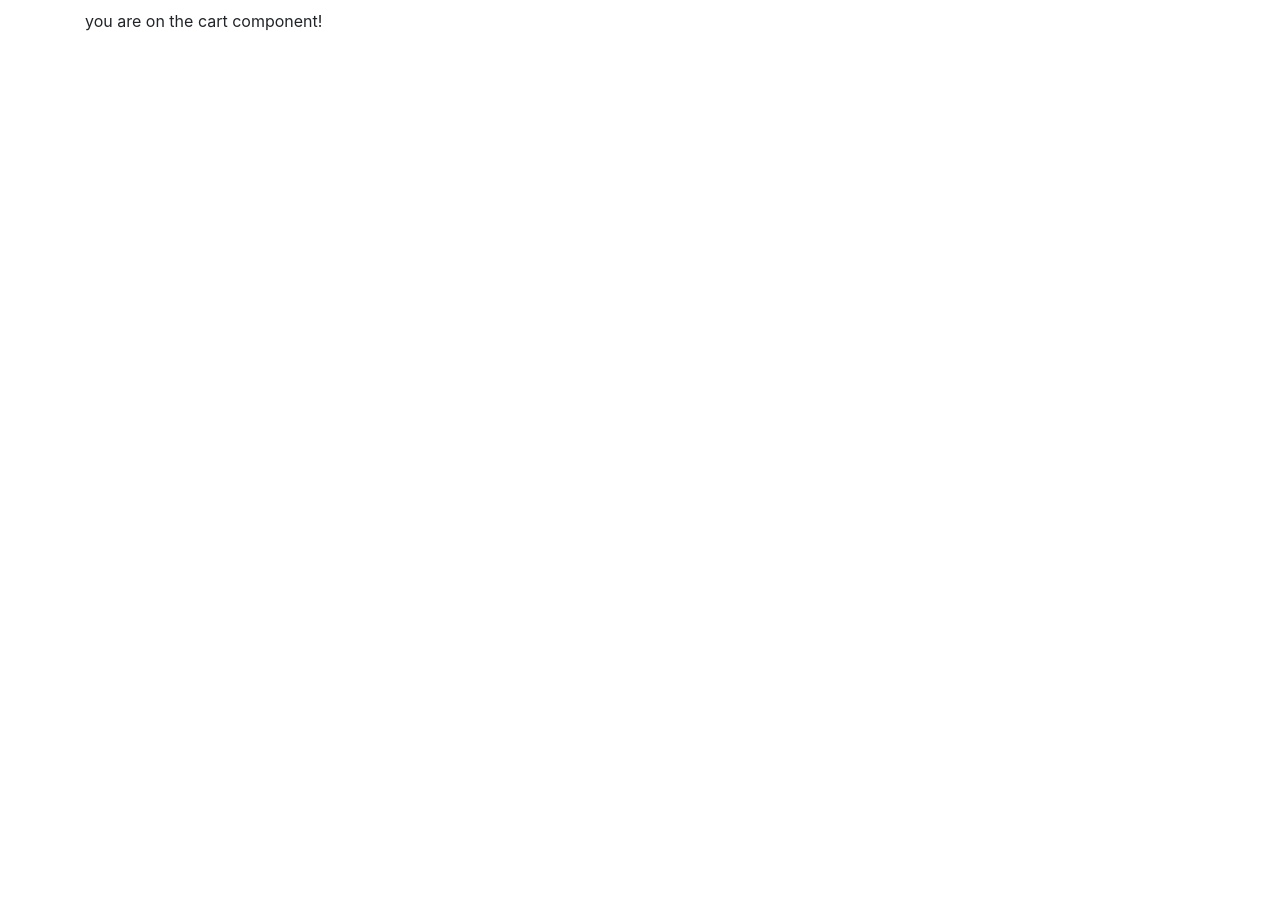
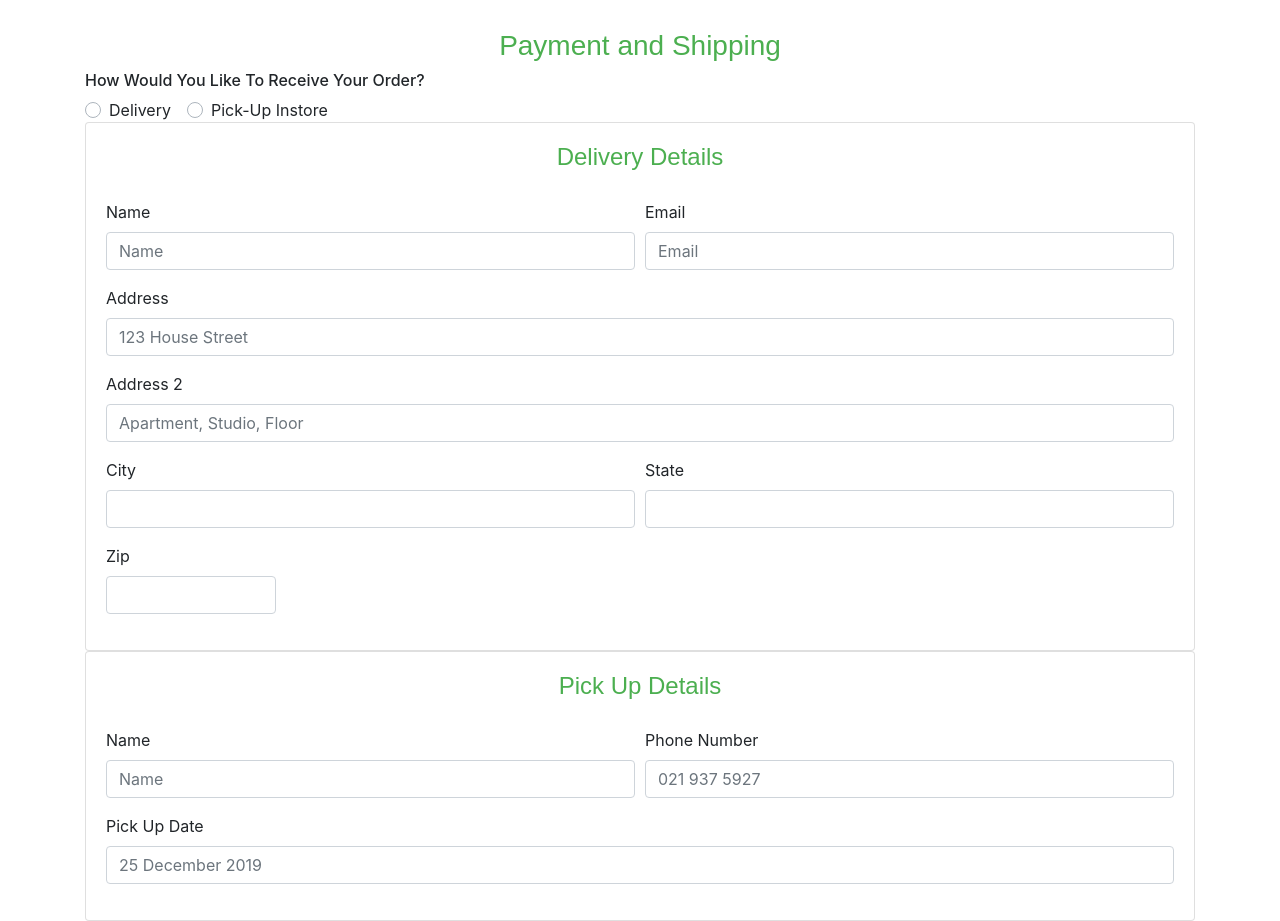
Before and after one commit to patrickiyog/ENSE701-2019-PlantATree, a React (Create React App) app: page /cart in a window 1280 px wide. Shown: the part 180-1101 px from the top of the page. Before the commit the page ends 800 px from the top, so only its background shows below. Built offline with nearby package versions, Linux system fonts and the light colour scheme.

Commit message:
delivery and pickup form slots

```diff
--- a/src/components/cart.component.js
+++ b/src/components/cart.component.js
@@ -1,15 +1,112 @@
 import React, {Component } from 'react';
 
-export default class ContactUs extends Component {
+export default class Cart extends Component {
 
     render() {
 
         return(
-            <div>
-                <p>
-                    you are on the cart component!
-                </p>
-            </div>
+            <section id="payment-and-shipping">
+
+                <div className="title-container">
+
+                    <div className="title-container">
+                        <h3>Payment and Shipping</h3>
+                    </div>
+
+                </div>
+
+                <h6>How Would You Like To Receive Your Order?</h6>
+
+                <div class="custom-control custom-radio custom-control-inline">
+                    <input type="radio" id="customRadioInline1" name="customRadioInline1" class="custom-control-input"/>
+                    <label class="custom-control-label" for="customRadioInline1">Delivery</label>
+                </div>
+                <div class="custom-control custom-radio custom-control-inline">
+                    <input type="radio" id="customRadioInline2" name="customRadioInline2" class="custom-control-input"/>
+                    <label class="custom-control-label" for="customRadioInline2"> Pick-Up Instore</label>
+                </div>
+
+
+                <div className="card">
+                    <div className="title-container">
+                        <h4>Delivery Details</h4>
+                    </div>
+
+                    <div className="card-body">
+                        <form>
+                            <div class="form-row">
+                                <div className="form-group col-md-6">
+                                    <label for="inputName4">Name</label>
+                                    <input type="name" class="form-control" id="inputName4" placeholder="Name"/>
+                                </div>
+                                <div className="form-group col-md-6">
+                                    <label for="inputEmail4"> Email </label>
+                                    <input type="email" class="form-control" id="inputEmail4" placeholder="Email"/>
+                                </div>
+                            </div>
+
+                            <div className="form-group">
+                                <label for="inputAddress">Address</label>
+                                <input type="text" class="form-control" id="inputAddress" placeholder="123 House Street"/>
+                            </div>
+
+                            <div className="form-group">
+                                <label for="inputAddress2">Address 2</label>
+                                <input type="text" class="form-control" id="inputAddress2" placeholder="Apartment, Studio, Floor"/>
+                            </div>
+
+                            <div class="form-row">
+                                <div className="form-group col-md-6">
+                                    <label for="inputCity">City</label>
+                                    <input type="text" class="form-control" id="inputCity"/>
+                                </div>
+                                <div className="form-group col-md-6">
+                                    <label for="inputState">State</label>
+                                    <input type="text" class="form-control" id="inputCity"/>
+                                </div>
+                            </div>
+
+                            <div className="form-row">
+                                <div className="form-group col-md-2">
+                                    <label for="inputZip">Zip</label>
+                                    <input type="text" class="form-control" id="inputZip"/>
+                                </div>
+                            </div>
+
+                        </form>
+                    </div>
+                </div>
+
+                <div className="card">
+                    <div className="title-container">
+                        <h4>Pick Up Details</h4>
+                    </div>
+
+                    <div className="card-body">
+                        <form>
+                            <div class="form-row">
+                                <div className="form-group col-md-6">
+                                    <label for="inputName4">Name</label>
+                                    <input type="name" class="form-control" id="inputName4" placeholder="Name"/>
+                                </div>
+                                <div className="form-group col-md-6">
+                                    <label for="inputNumber"> Phone Number </label>
+                                    <input type="number" class="form-control" id="inputNumber" placeholder="021 937 5927"/>
+                                </div>
+                            </div>
+
+                            <div className="form-group">
+                                <label for="inputDate">Pick Up Date</label>
+                                <input type="text" class="form-control" id="inputDate" placeholder="25 December 2019"/>
+                            </div>
+
+
+
+                        </form>
+                    </div>
+                </div>
+
+            </section>
         )
 
     }
--- a/src/components/contact-us.component.js
+++ b/src/components/contact-us.component.js
@@ -6,18 +6,22 @@ export default class ContactUs extends Component {
     render() {
         return(
             <section id = "contact card">
-                <div className="card">
+                <div className="title-container">
                     <img
                         src="https://apairandasparediy.com/wp-content/uploads/2016/07/APAS_Plant-Guide_Featured-Image.jpg"
                         height={180}
                         width={200}
                     />
 
+                    <div className="title-container">
+                        <h4>Contact the PlantATree Team!</h4>
+                    </div>
+
                     <div class="card-body" height={600} width={400}>
-                        <h4>Contact the PlantATree Team!</h4>
-                        <p>Office Hours: 9:00am - 5:00pm</p>
-                        <p>Email: contact@plantatree.co.nz</p>
-                        <p>Mobile: 021 937 5927</p>
+
+                        <h6>Office Hours: 9:00am - 5:00pm</h6>
+                        <h6>Email: contact@plantatree.co.nz</h6>
+                        <h6>Mobile: 021 937 5927</h6>
 
                     </div>
                 </div>
```
